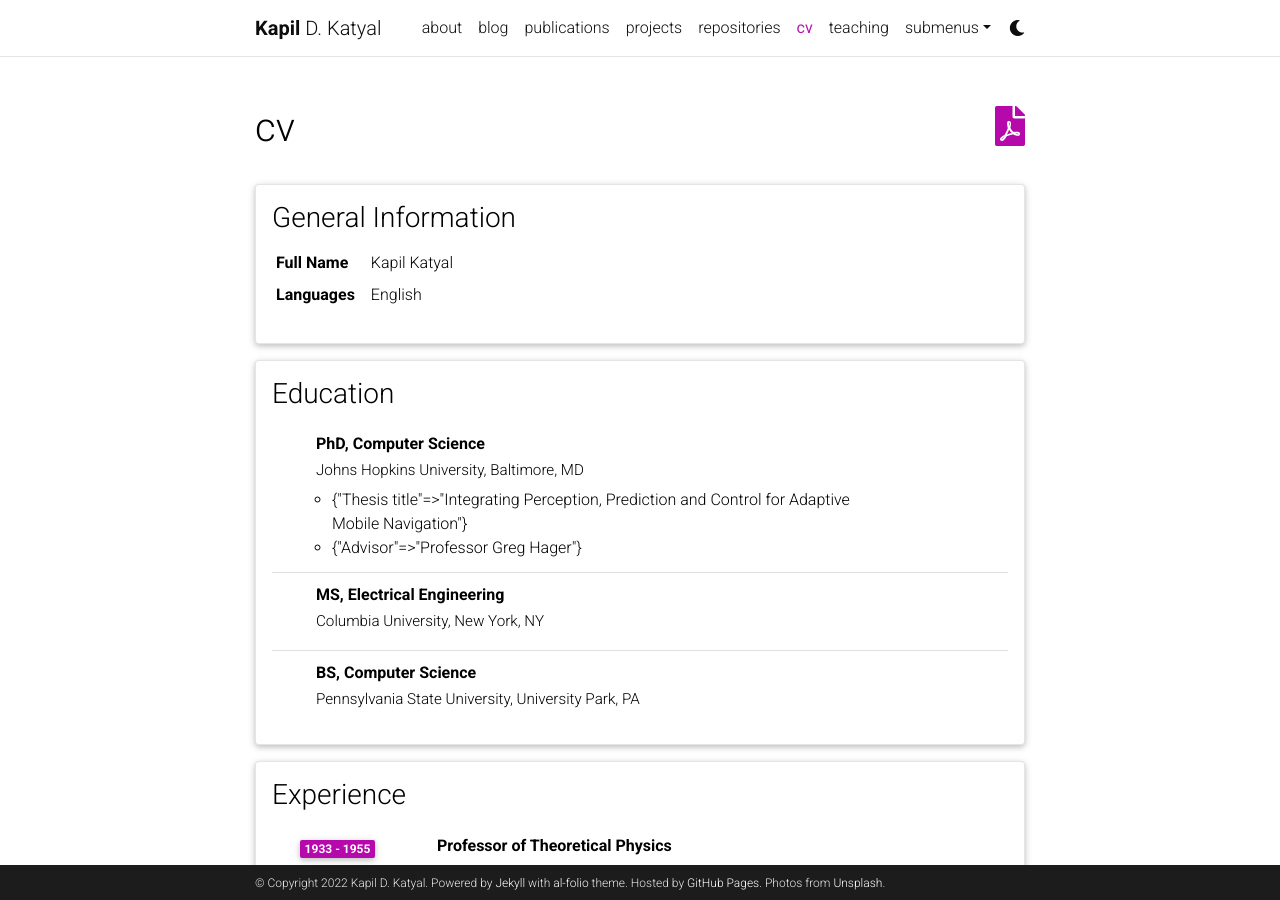
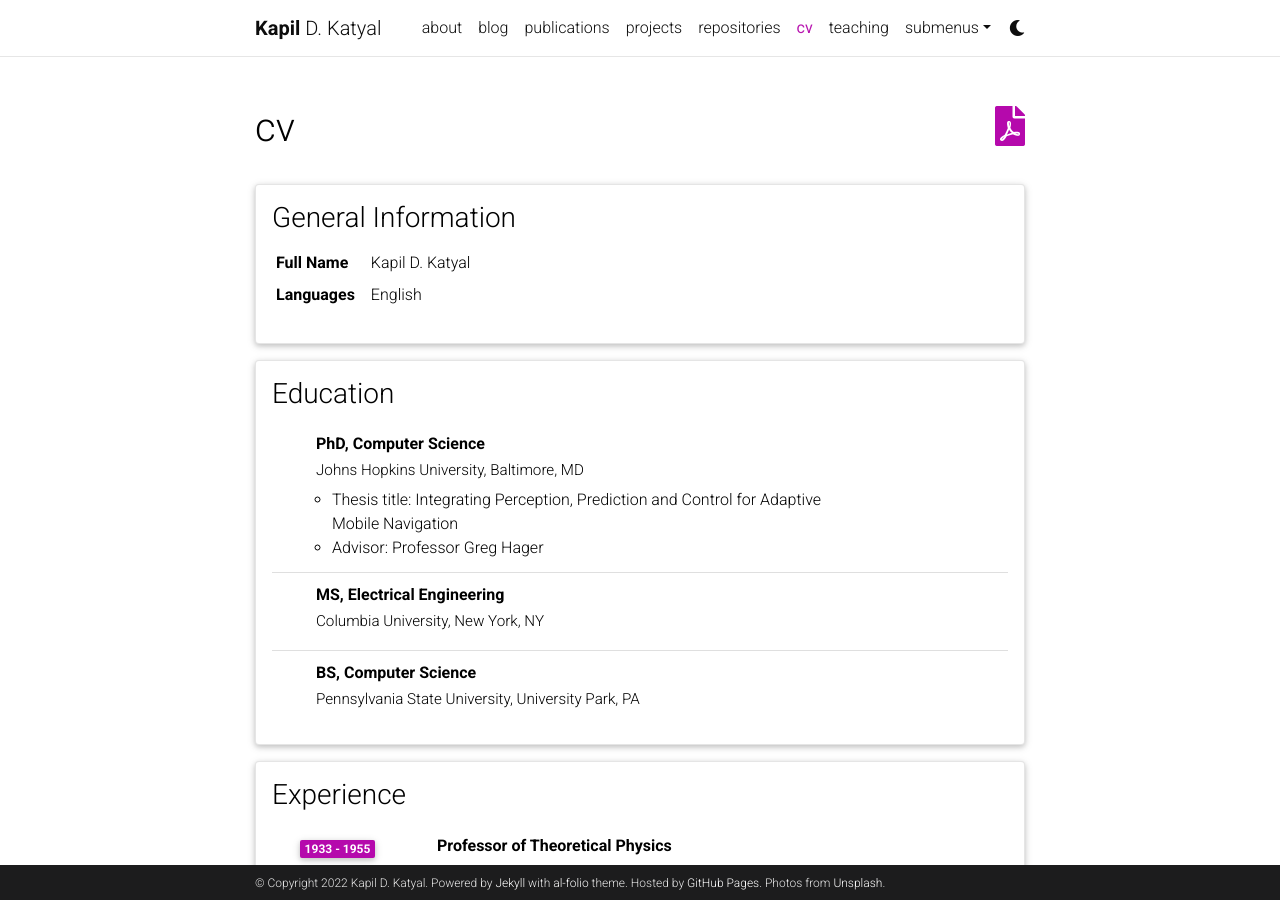
Before and after one commit to kdk132/kdk132.github.io, a Jekyll site: the page built from _pages/cv.md, in a window 1280 px wide and 900 px high. Built offline with Jekyll 4.4.1, drawn with Linux system fonts in a browser that asks for light colours; comment, search, counter and statistics services are not loaded; a style sheet for code colours, icons or effects is not loaded; some of the changed lines change nothing that is shown.

Commit message:
Update cv.yml

```diff
--- a/_data/cv.yml
+++ b/_data/cv.yml
@@ -2,7 +2,7 @@
   type: map
   contents:
     - name: Full Name
-      value: Kapil Katyal
+      value: Kapil D. Katyal
     - name: Languages
       value: English
 
@@ -12,8 +12,8 @@
     - title: PhD, Computer Science
       institution: Johns Hopkins University, Baltimore, MD
       description:
-        - Thesis title: Integrating Perception, Prediction and Control for Adaptive Mobile Navigation
-        - Advisor: Professor Greg Hager
+        - "Thesis title: Integrating Perception, Prediction and Control for Adaptive Mobile Navigation"
+        - "Advisor: Professor Greg Hager"
     - title: MS, Electrical Engineering
       institution: Columbia University, New York, NY
     - title: BS, Computer Science
```
